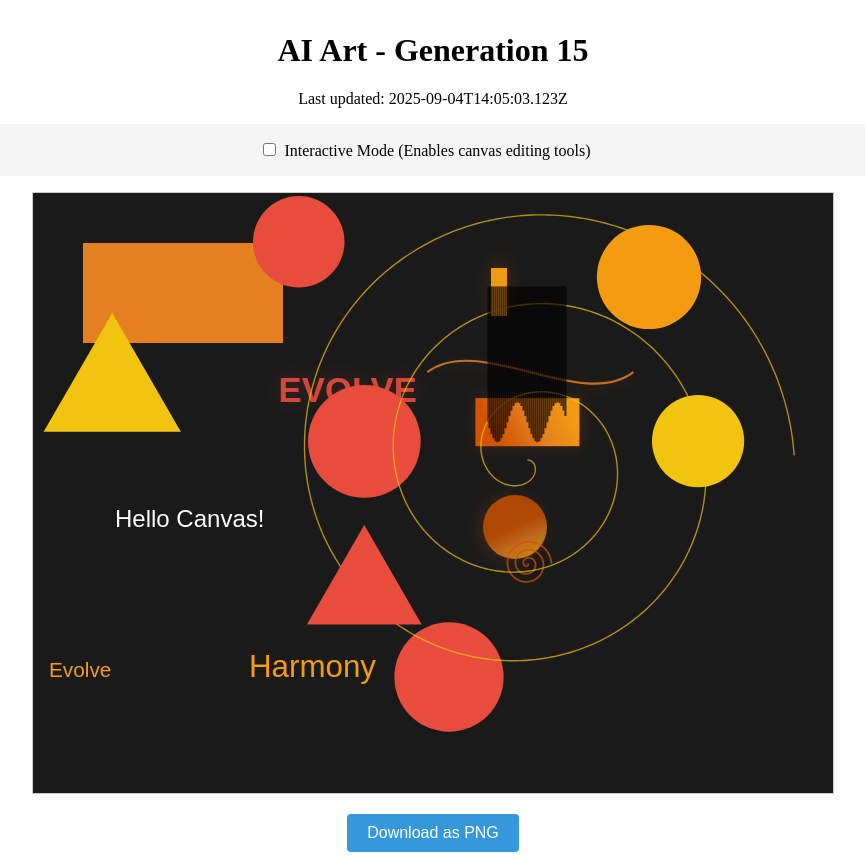
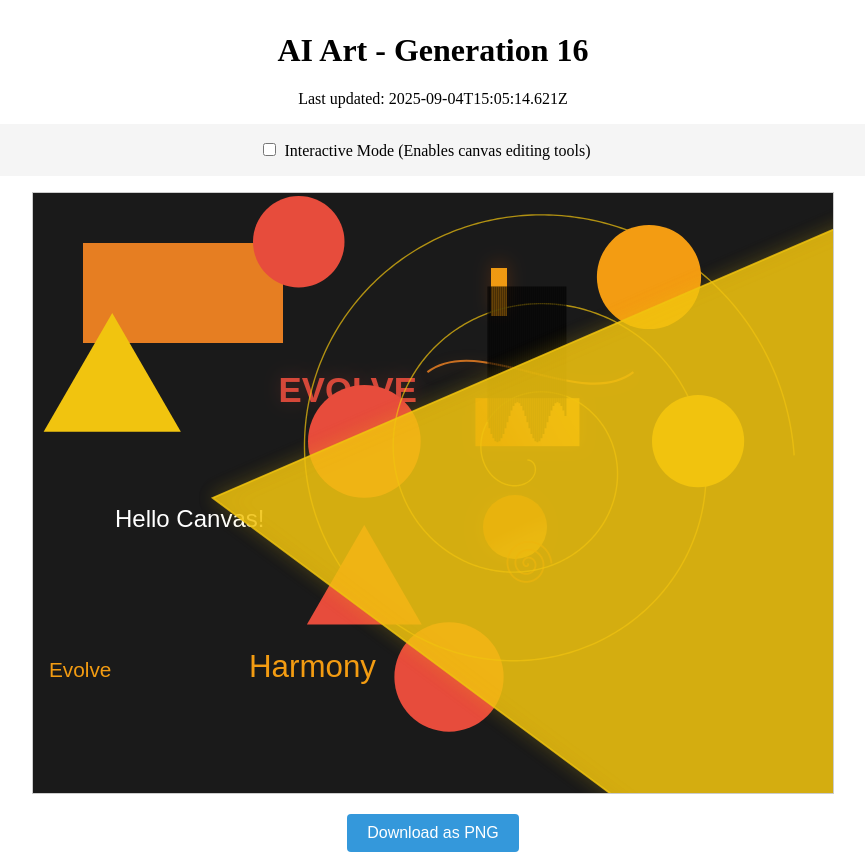
Before and after one commit to mcclowes/ai-art, a React (Vite) app: page / in a window 1280 px wide. Shown: the whole page, without its empty margins (207-1072 px from the left). Built offline with nearby package versions, Linux system fonts and the light colour scheme.

Commit message:
Improve artwork - Generation 16

```diff
--- a/src/artwork-state.ts
+++ b/src/artwork-state.ts
@@ -292,9 +292,27 @@ export const artworkState: ArtworkState = {
       "radius": 46.08911896272642,
       "fillStyle": "#f1c40f",
       "id": "circle_1756994703123"
+    },
+    {
+      "type": "triangle",
+      "x": 445,
+      "y": 445,
+      "size": 445,
+      "fillStyle": "#f1c40f",
+      "strokeStyle": "#f1c40f",
+      "strokeWidth": 1.7696751831253241,
+      "rotation": 36.627731979873175,
+      "opacity": 0.8343369021327088,
+      "shadow": {
+        "blur": 19.40024307054252,
+        "color": "#f1c40f40",
+        "offsetX": -0.9352494057523959,
+        "offsetY": -0.39885055260173097
+      },
+      "id": "rotated_triangle_1756998314621"
     }
   ],
-  "generation": 15,
-  "lastUpdated": "2025-09-04T14:05:03.123Z",
+  "generation": 16,
+  "lastUpdated": "2025-09-04T15:05:14.621Z",
   "cycleStarted": "2025-09-04T00:19:55.543Z"
 };
```
